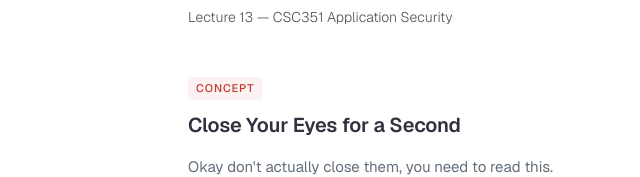
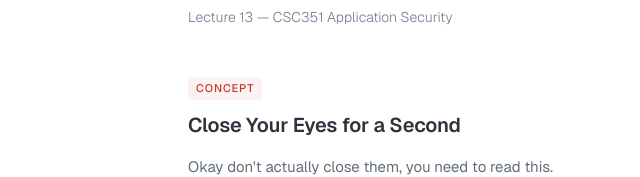
Before and after one commit to Ant227/csc351-study, a plain HTML site: page clickjacking.html in a window 1280 px wide. Shown: the part 210-387 px from the top of the page, 136-776 px from the left. Drawn offline with nearby package versions, Linux system fonts and the light colour scheme.

```diff
--- a/clickjacking.html
+++ b/clickjacking.html
@@ -39,7 +39,7 @@
     <div class="content">
       <div style="margin-bottom: 3rem;">
         <h1 style="font-family: 'DM Serif Display', serif; font-size: 36px; letter-spacing: -1px; margin: 0 0 0.5rem;">Clickjacking</h1>
-        <p style="font-size: 14px; color: #5a5752; font-weight: 300; margin: 0;">Lecture 13 — CSC351 Application Security</p>
+        <p style="font-size: 14px; color: #718096; font-weight: 300; margin: 0;">Lecture 13 — CSC351 Application Security</p>
       </div>
 
       <!-- Section 1 — Close Your Eyes for a Second -->
```
Also changed, not shown: xss.html (+1 -1 lines).
